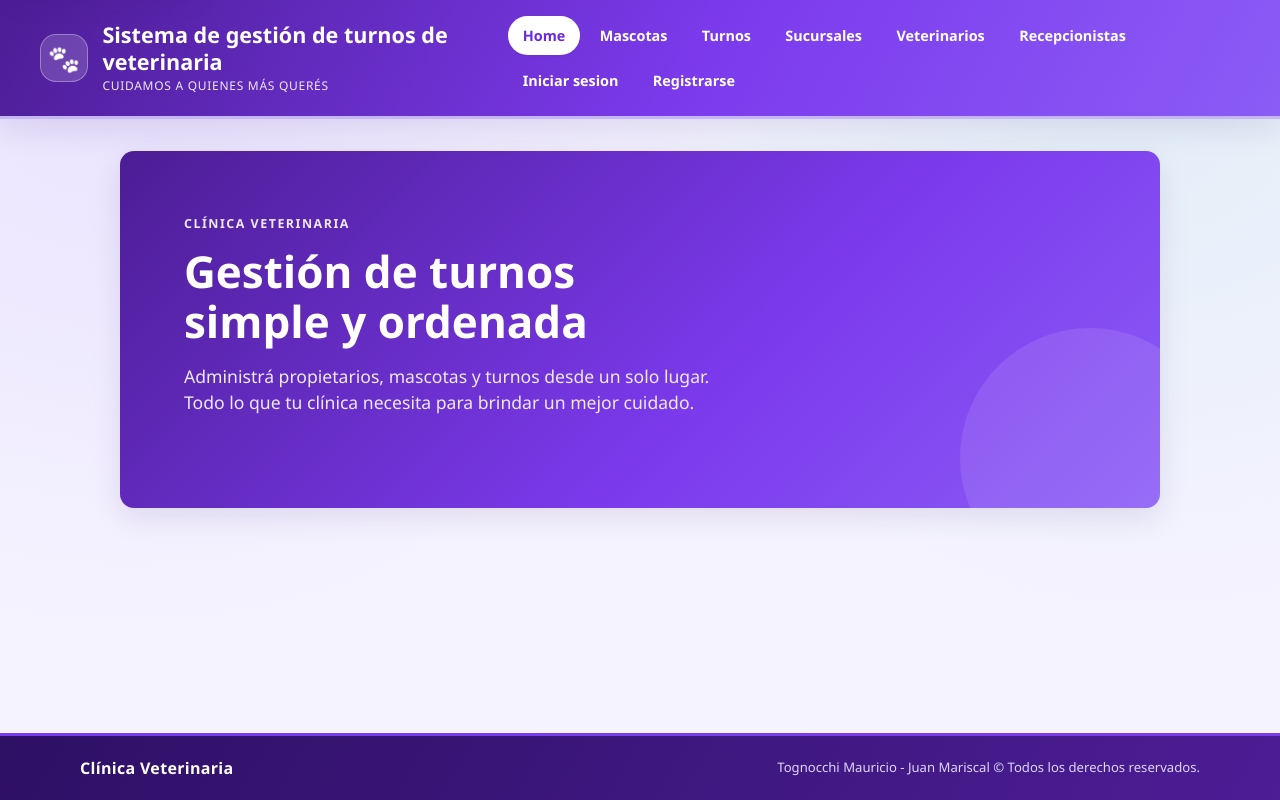
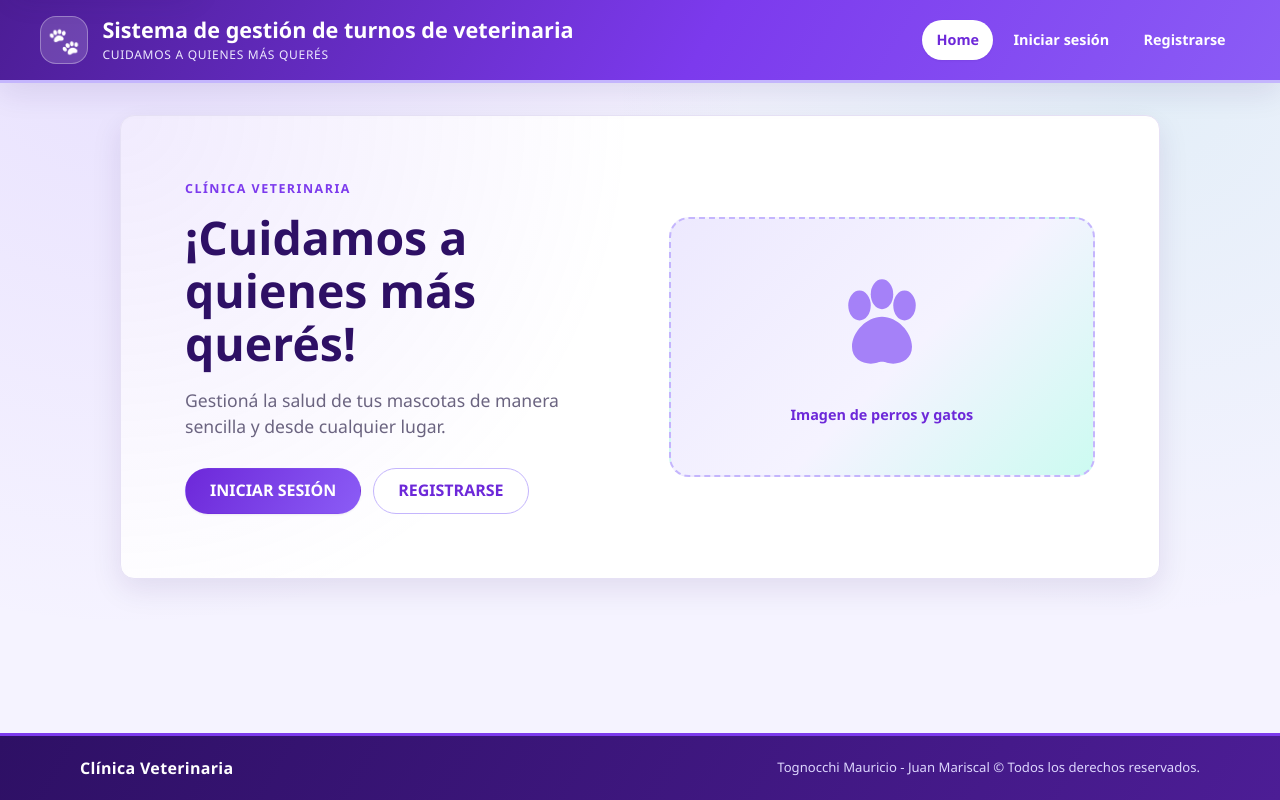
Before and after one commit to MauriTognocchi/Veterinary-frontend, an Angular app: page / in a window 1280 px wide. Built offline with nearby package versions, Linux system fonts and the light colour scheme.

Commit message:
noUserHomeUpdate

```diff
--- a/src/app/home/pages/home/home.css
+++ b/src/app/home/pages/home/home.css
@@ -3,30 +3,28 @@
 }
 
 .home-hero {
-  position: relative;
-  overflow: hidden;
-  padding: clamp(2rem, 6vw, 4rem);
-  background: linear-gradient(135deg, var(--violet-800), var(--violet-600) 60%, var(--violet-500));
+  display: flex;
+  flex-wrap: nowrap;
+  align-items: center;
+  gap: clamp(1.75rem, 5vw, 4rem);
+  max-width: 100%;
+  padding: clamp(2rem, 5vw, 4rem);
+  background-color: var(--surface);
+  background-image: radial-gradient(circle at 0% 0%, rgba(139, 92, 246, 0.12), transparent 45%);
+  border: 1px solid var(--border);
   border-radius: var(--radius);
   box-shadow: var(--shadow-md);
-  color: #ffffff;
+  overflow: hidden;
 }
 
-.home-hero::after {
-  content: "";
-  position: absolute;
-  right: -60px;
-  bottom: -80px;
-  width: 260px;
-  height: 260px;
-  background-color: rgba(255, 255, 255, 0.1);
-  border-radius: 50%;
-  pointer-events: none;
+.home-content {
+  flex: 1 1 50%;
+  min-width: 0;
 }
 
 .eyebrow {
   margin-bottom: 0.75rem;
-  color: var(--violet-100);
+  color: var(--violet-600);
   font-size: 0.78rem;
   font-weight: 700;
   letter-spacing: 0.12em;
@@ -34,17 +32,17 @@
 }
 
 .home-hero h2 {
-  max-width: 18ch;
+  max-width: 16ch;
   margin-bottom: 1rem;
-  color: #ffffff;
-  font-size: clamp(1.8rem, 5vw, 2.75rem);
+  color: var(--violet-900);
+  font-size: clamp(1.8rem, 4.5vw, 2.9rem);
   line-height: 1.15;
 }
 
 .lead {
-  max-width: 55ch;
+  max-width: 46ch;
   margin-bottom: 1.75rem;
-  color: var(--violet-100);
+  color: var(--muted);
   font-size: clamp(0.95rem, 2vw, 1.1rem);
 }
 
@@ -54,34 +52,70 @@
   gap: 0.75rem;
 }
 
-.primary-button,
-.secondary-button {
-  padding: 0.75rem 1.5rem;
-  border-radius: 999px;
-  font-size: 0.95rem;
-  font-weight: 600;
-  text-decoration: none;
-  transition: filter 0.2s ease, background-color 0.2s ease;
+.home-media {
+  display: flex;
+  flex: 1 1 50%;
+  flex-direction: column;
+  align-items: center;
+  justify-content: center;
+  gap: 1rem;
+  min-width: 0;
+  min-height: 260px;
+  padding: clamp(1.5rem, 4vw, 2.5rem);
+  background: linear-gradient(135deg, var(--violet-100), var(--violet-50) 55%, var(--mint-100));
+  border: 2px dashed var(--violet-300);
+  border-radius: calc(var(--radius) + 6px);
+  text-align: center;
 }
 
-.primary-button {
-  color: var(--violet-800);
-  background-color: #ffffff;
-  box-shadow: var(--shadow-sm);
+.home-media-icon {
+  width: clamp(72px, 12vw, 120px);
+  height: auto;
+  fill: var(--violet-500);
+  opacity: 0.75;
 }
 
-.primary-button:hover {
-  background-color: var(--violet-100);
+.home-media-caption {
+  color: var(--violet-700);
+  font-size: 0.9rem;
+  font-weight: 600;
 }
 
-.secondary-button {
-  color: #ffffff;
-  background-color: rgba(255, 255, 255, 0.12);
-  border: 1px solid rgba(255, 255, 255, 0.45);
+@media (max-width: 1024px) {
+  .home-hero {
+    gap: 1.5rem;
+    padding: clamp(1.5rem, 4vw, 2.5rem);
+  }
+
+  .home-hero h2 {
+    font-size: clamp(1.6rem, 4vw, 2.2rem);
+  }
+
+  .home-media {
+    min-height: 220px;
+    padding: 1.5rem;
+  }
 }
 
-.secondary-button:hover {
-  background-color: rgba(255, 255, 255, 0.2);
+@media (max-width: 768px) {
+  .home-hero {
+    flex-direction: column;
+    align-items: stretch;
+  }
+
+  .home-content,
+  .home-media {
+    flex-basis: auto;
+  }
+
+  .home-hero h2,
+  .lead {
+    max-width: none;
+  }
+
+  .home-media {
+    min-height: 200px;
+  }
 }
 
 @media (max-width: 520px) {
@@ -89,8 +123,7 @@
     flex-direction: column;
   }
 
-  .primary-button,
-  .secondary-button {
-    text-align: center;
+  .home-actions .btn {
+    width: 100%;
   }
 }
--- a/src/app/home/pages/home/home.html
+++ b/src/app/home/pages/home/home.html
@@ -1,19 +1,28 @@
 <section class="home-hero">
-  <p class="eyebrow">Clínica Veterinaria</p>
-  <h2>Gestión de turnos simple y ordenada</h2>
-  <p class="lead">
-    Administrá propietarios, mascotas y turnos desde un solo lugar. Todo lo que tu clínica
-    necesita para brindar un mejor cuidado.
-  </p>
+  <div class="home-content">
+    <p class="eyebrow">Clínica Veterinaria</p>
+    <h2>¡Cuidamos a quienes más querés!</h2>
+    <p class="lead">
+      Gestioná la salud de tus mascotas de manera sencilla y desde cualquier lugar.
+    </p>
 
-  @if (canViewOwners() || canCreateOwner()) {
     <div class="home-actions">
-      @if (canViewOwners()) {
-        <a routerLink="/owners" class="primary-button">Ver propietarios</a>
-      }
-      @if (canCreateOwner()) {
-        <a routerLink="/owners/new" class="secondary-button">Nuevo propietario</a>
-      }
+      <a routerLink="/login" class="btn btn-primary btn-lg">INICIAR SESIÓN</a>
+      <a routerLink="/register" class="btn btn-secondary btn-lg">REGISTRARSE</a>
     </div>
-  }
+  </div>
+
+  <div
+    class="home-media"
+    role="img"
+    aria-label="Espacio reservado para una imagen de perros y gatos"
+  >
+    <svg class="home-media-icon" viewBox="0 0 64 64" aria-hidden="true" focusable="false">
+      <ellipse cx="20" cy="20" rx="6" ry="8" />
+      <ellipse cx="32" cy="14" rx="6" ry="8" />
+      <ellipse cx="44" cy="20" rx="6" ry="8" />
+      <path d="M32 26c-8 0-16 8-16 16 0 6 5 9 10 9 3 0 4-1 6-1s3 1 6 1c5 0 10-3 10-9 0-8-8-16-16-16z" />
+    </svg>
+    <span class="home-media-caption">Imagen de perros y gatos</span>
+  </div>
 </section>
--- a/src/app/home/pages/home/home.ts
+++ b/src/app/home/pages/home/home.ts
@@ -1,6 +1,5 @@
-import { Component, computed, inject } from '@angular/core';
+import { Component } from '@angular/core';
 import { RouterLink } from '@angular/router';
-import { AuthService } from '../../../core/services/auth';
 
 @Component({
   imports: [RouterLink],
@@ -8,13 +7,4 @@ import { AuthService } from '../../../core/services/auth';
   styleUrl: './home.css',
   templateUrl: './home.html',
 })
-export class Home {
-  private readonly authService = inject(AuthService);
-
-  readonly canViewOwners = computed(() =>
-    this.authService.hasAnyPermission(['VIEW_OWNERS']),
-  );
-  readonly canCreateOwner = computed(() =>
-    this.authService.hasAnyPermission(['CREATE_OWNERS']),
-  );
-}
+export class Home {}
--- a/src/app/shared/components/header/header.css
+++ b/src/app/shared/components/header/header.css
@@ -10,6 +10,7 @@
     align-items: center;
     justify-content: space-between;
     gap: 1.5rem;
+    min-width: 0;
     padding: 1rem var(--layout-gutter);
     background: linear-gradient(120deg, var(--violet-800), var(--violet-600) 55%, var(--violet-500));
     border-bottom: 3px solid var(--violet-300);
@@ -19,6 +20,7 @@
 
 .brand {
     display: flex;
+    flex: 1 1 auto;
     align-items: center;
     gap: 0.9rem;
     min-width: 0;
@@ -50,6 +52,7 @@
     font-size: clamp(1rem, 2.2vw, 1.35rem);
     font-weight: 700;
     line-height: 1.25;
+    overflow-wrap: break-word;
 }
 
 .brand-subtitle {
@@ -63,9 +66,13 @@
 
 .main-nav {
     display: flex;
+    flex: 0 1 auto;
     align-items: center;
+    justify-content: flex-end;
     flex-wrap: wrap;
     gap: 0.35rem;
+    min-width: 0;
+    max-width: 100%;
 }
 
 .main-nav a {
@@ -101,6 +108,7 @@
     }
 
     .main-nav {
+        justify-content: flex-start;
         width: 100%;
     }
 }
--- a/src/app/shared/components/header/header.html
+++ b/src/app/shared/components/header/header.html
@@ -10,6 +10,7 @@
     </div>
     <nav class="main-nav">
         <a routerLink="/" routerLinkActive="active" [routerLinkActiveOptions]="{ exact: true }">Home</a>
+        @if (isLoggedIn()) {
             @if (canViewOwners()) {
                 <a routerLink="/owners" routerLinkActive="active">Propietarios</a>
             }
@@ -23,7 +24,6 @@
             }
             <a routerLink="/branches" routerLinkActive="active">Sucursales</a>
             <a routerLink="/veterinarians" routerLinkActive="active">Veterinarios</a>
-
             <a routerLink="/receptionists" routerLinkActive="active">Recepcionistas</a>
             @if (canViewConditions()) {
                 <a routerLink="/conditions" routerLinkActive="active">Condiciones</a>
@@ -42,10 +42,9 @@
             @if (canCreateOwner()) {
                 <a routerLink="/owners/new" routerLinkActive="active">Agregar Propietario</a>
             }
-        @if (isLoggedIn()) {
             <a href="#" (click)="$event.preventDefault(); logout()">Cerrar sesión</a>
         } @else {
-            <a routerLink="/login" routerLinkActive="active">Iniciar sesion</a>
+            <a routerLink="/login" routerLinkActive="active">Iniciar sesión</a>
             <a routerLink="/register" routerLinkActive="active">Registrarse</a>
         }
     </nav>
```
Also changed, not shown: 2 other files (tests, documents, lock files or other folders). Lines whose indentation alone changed are shown as unchanged.
